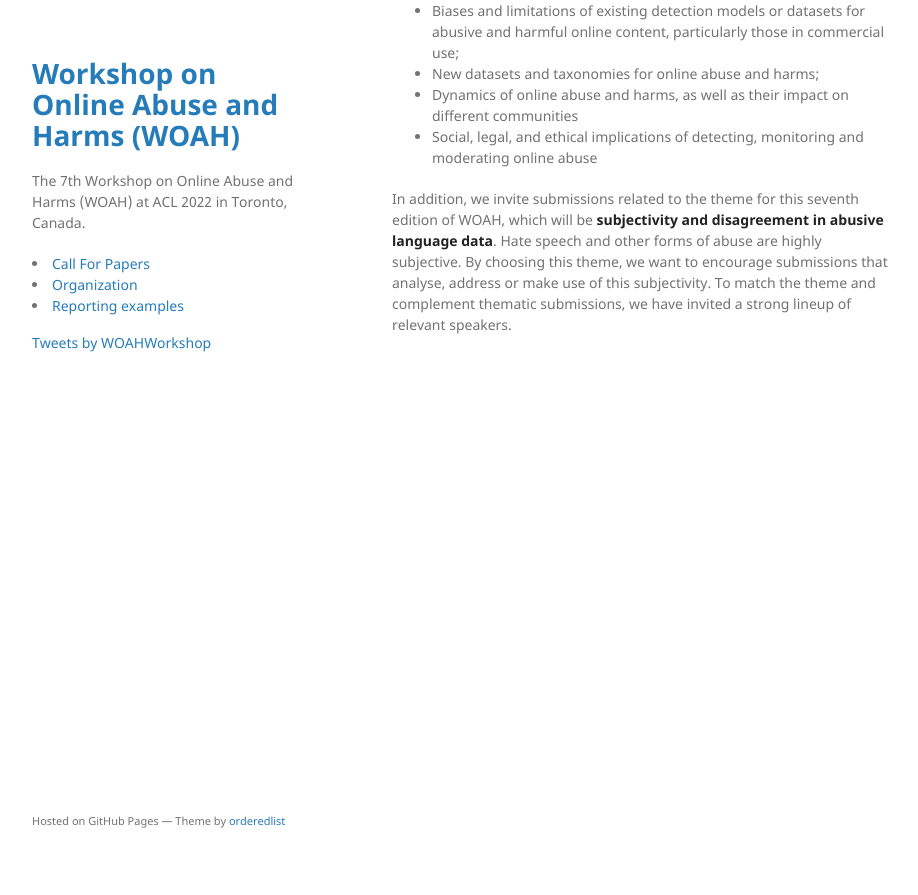
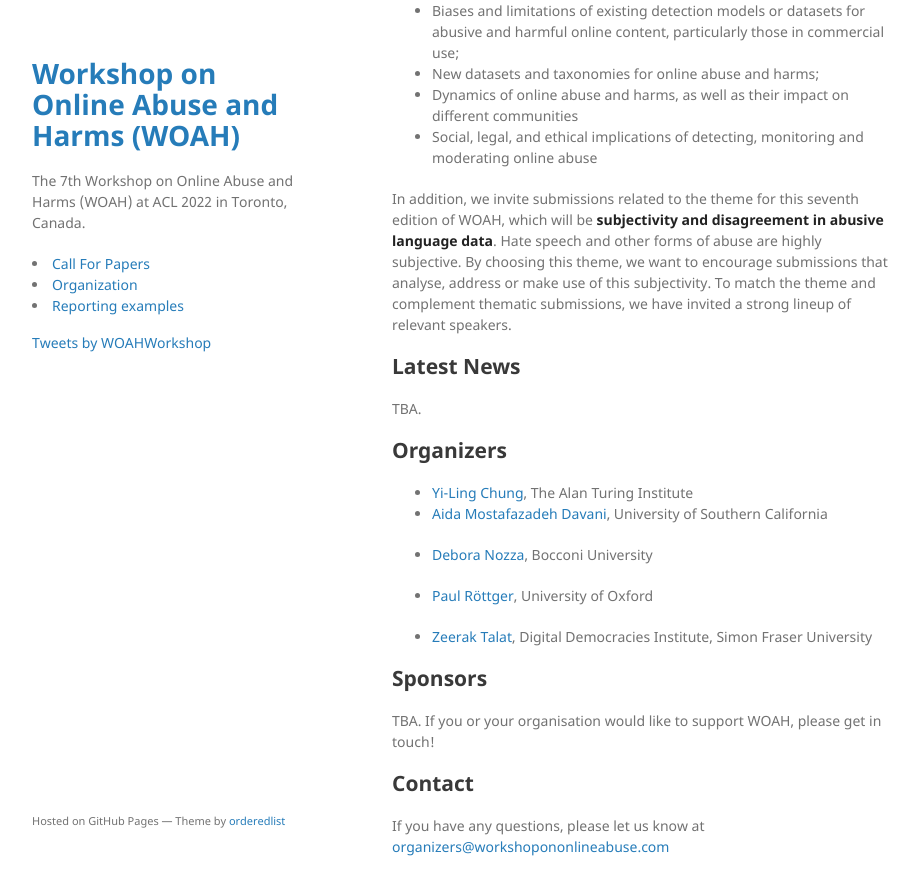
Before and after one commit to fmplaza/woah-workshop.github.io, a Jekyll site: the page built from index.md, in a window 1280 px wide and 900 px high, scrolled down 665 px. Shown: the top 895 px of the window, without its empty margins (178-1096 px from the left). Built offline with Jekyll 4.4.1, drawn with Linux system fonts in a browser that asks for light colours; comment, search, counter and statistics services are not loaded.

Commit message:
add organisers, sponsors and contact to landing

```diff
--- a/index.md
+++ b/index.md
@@ -18,3 +18,20 @@ The topics covered by WOAH include, but are not limited to:
 - Social, legal, and ethical implications of detecting, monitoring and moderating online abuse
 
 In addition, we invite submissions related to the theme for this seventh edition of WOAH, which will be **subjectivity and disagreement in abusive language data**. Hate speech and other forms of abuse are highly subjective. By choosing this theme, we want to encourage submissions that analyse, address or make use of this subjectivity. To match the theme and complement thematic submissions, we have invited a strong lineup of relevant speakers.
+
+## Latest News
+TBA.
+
+## Organizers
+
+- <a href="https://yilingchung.github.io/">Yi-Ling Chung</a>, The Alan Turing Institute
+- <p><a href="https://aidamd.github.io/">Aida Mostafazadeh Davani</a>, University of Southern California</p>
+- <p><a href="https://deboranozza.com/">Debora Nozza</a>, Bocconi University</p>
+- <p><a href="https://www.oii.ox.ac.uk/people/profiles/paul-rottger/">Paul Röttger</a>, University of Oxford</p>
+- <p><a href="https://zeeraktalat.github.io/">Zeerak Talat</a>, Digital Democracies Institute, Simon Fraser University</p>
+
+## Sponsors
+TBA. If you or your organisation would like to support WOAH, please get in touch!
+
+## Contact
+If you have any questions, please let us know at <a href="mailto:organizers@workshopononlineabuse.com">organizers@workshopononlineabuse.com</a>
```
